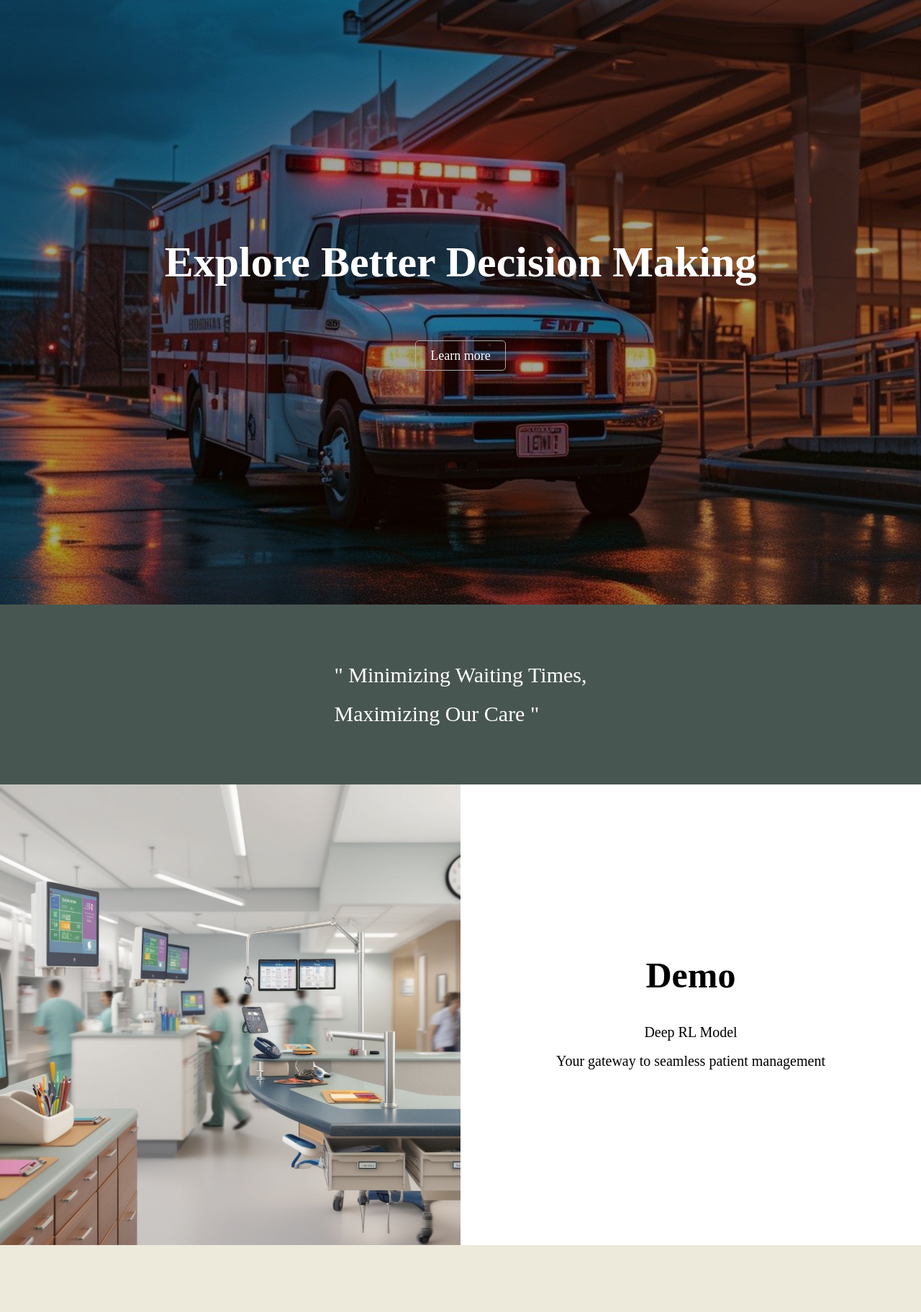
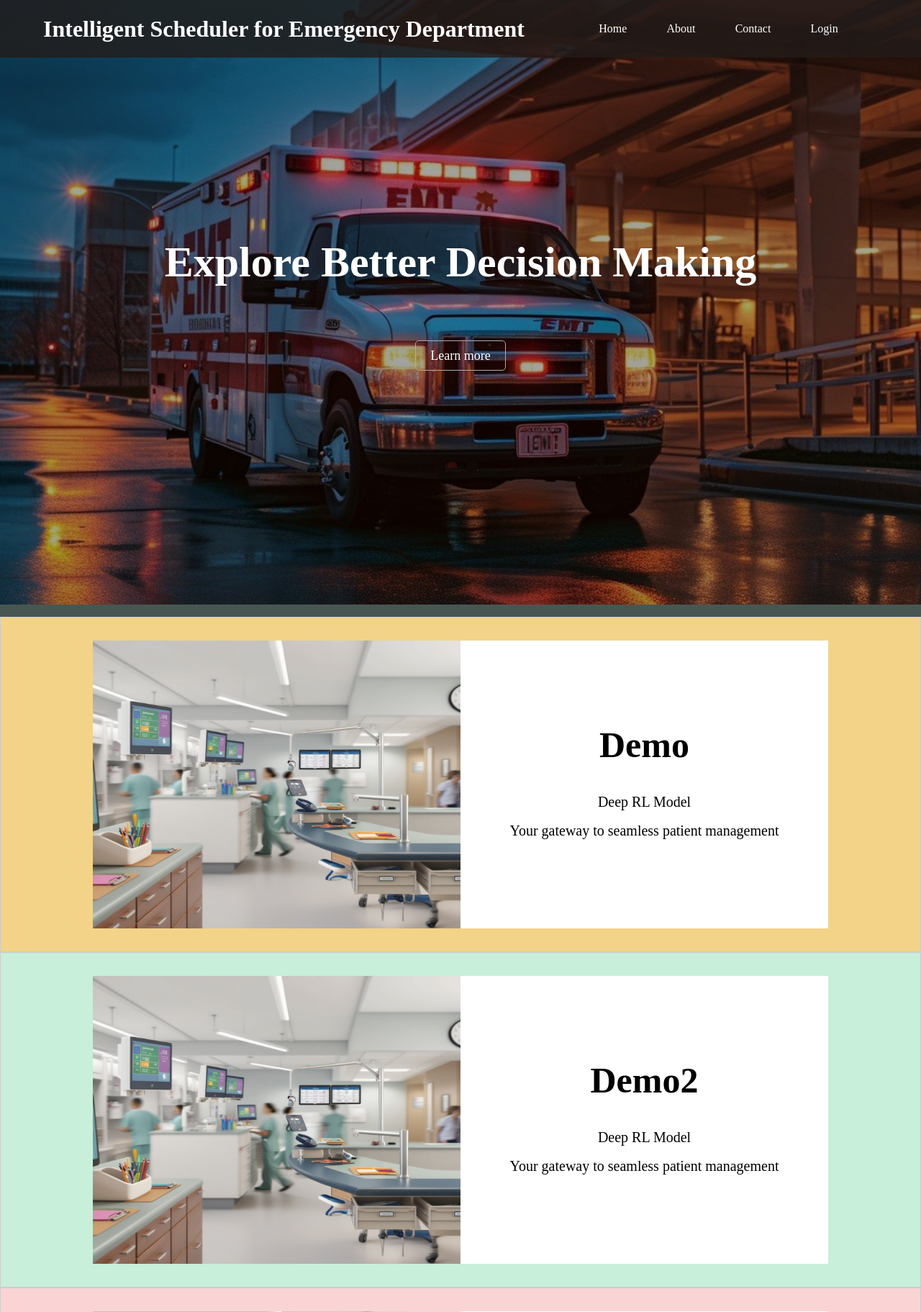
Before and after one commit to wang2653/Building-an-Intelligent-Job-Scheduler-for-Optimized-Request-Assignment, a Bottle app: page / in a window 1280 px wide. Shown: the top 1823 px of the page at 72% size. Run offline with Bottle, Linux system fonts and the light colour scheme.

Commit message:
add "stack-and-cover" scroll effect

```diff
--- a/static/style.css
+++ b/static/style.css
@@ -55,11 +55,6 @@ header a:hover {
         transform: translateX(0px);
     }
 }
-section {
-    animation: appear linear;
-    animation-timeline: view();
-    animation-range: entry 0% cover 40%;
-}
 .explore {
     background-color: antiquewhite;
     color: white;
@@ -114,8 +109,32 @@ footer {
     align-items: center;
     font-size: 14px;
 }
+.demo-container {
+    height: 300vh;
+    position: relative;
+}
 .demo {
     display: flex;
+    height: 50vh;
+    position: sticky;
+    top: 50%;
+    transform: translateY(-50%);
+    justify-content: space-between;
+    padding: 2rem 8rem;
+    background-color: #000;
+    border: 1px solid #ccc;
+}
+.demo1 {
+    z-index: 1;
+    background-color: #f2d388;
+}
+.demo2 {
+    z-index: 2;
+    background-color: #c7efd9;
+}
+.demo3 {
+    z-index: 3;
+    background-color: #fad4d4;
 }
 .demo img {
     width: 50%;
--- a/templates/index.html
+++ b/templates/index.html
@@ -28,13 +28,29 @@
     <blockquote>" Minimizing Waiting Times, <br> Maximizing Our Care "</blockquote>
     </section>
 
-    <section class="demo">
+    <div class="demo-container">
+    <section class="demo demo1">
     <img src="../static/bg2.jpg" alt="Hospital Image">
     <div class="demo_message">
     <h2>Demo</h2>
     <p>Deep RL Model <br> Your gateway to seamless patient management</p>
     </div>
     </section>
+    <section class="demo demo2">
+        <img src="../static/bg2.jpg" alt="Hospital Image">
+        <div class="demo_message">
+        <h2>Demo2</h2>
+        <p>Deep RL Model <br> Your gateway to seamless patient management</p>
+        </div>
+    </section>
+    <section class="demo demo3">
+        <img src="../static/bg2.jpg" alt="Hospital Image">
+        <div class="demo_message">
+        <h2>Demo3</h2>
+        <p>Deep RL Model <br> Your gateway to seamless patient management</p>
+        </div>
+    </section>
+    </div>
 
     <section id="contact" class="contact">
         <div>
```
